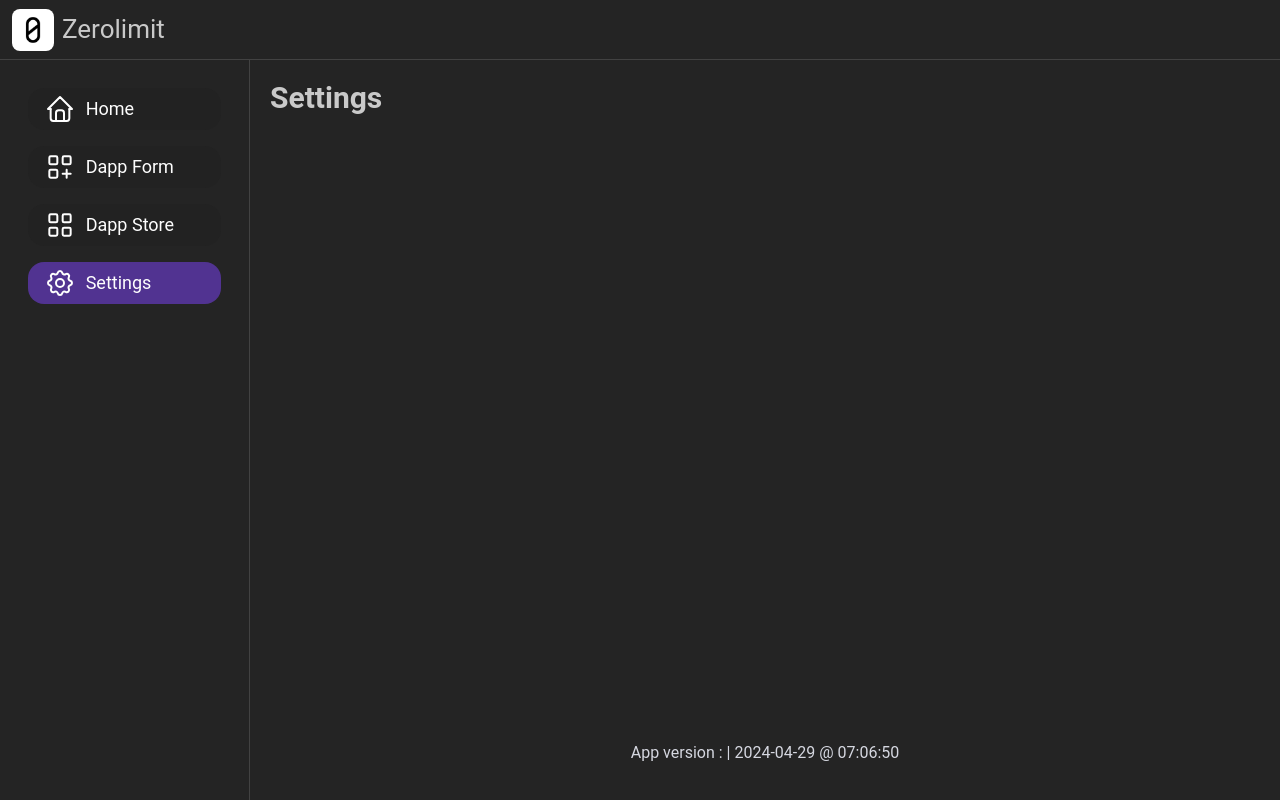
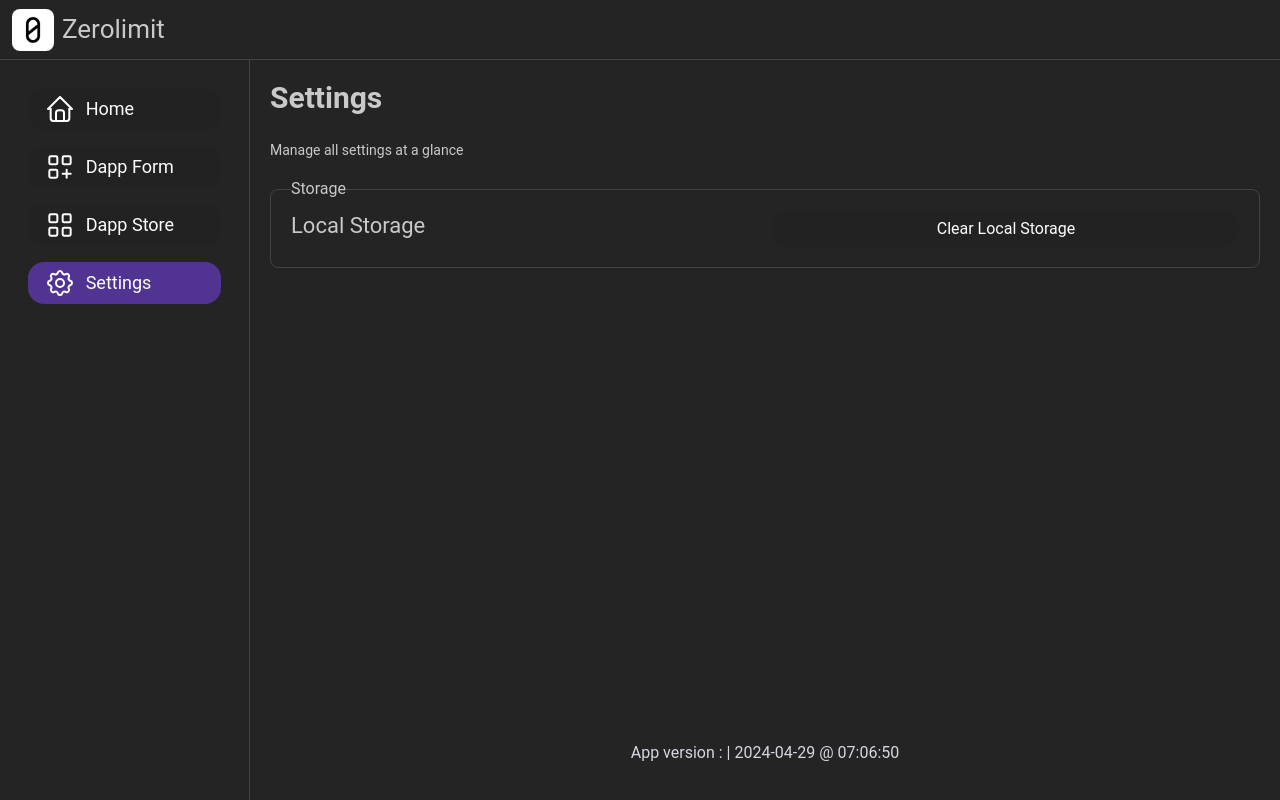
Before and after one commit to 0xJohnnie/zerolimit, a Next.js app: page /settings in a window 1280 px wide. Built offline with nearby package versions, Linux system fonts and the light colour scheme.

Commit message:
feat: Add storage section to settings page

```diff
--- a/src/app/settings/page.tsx
+++ b/src/app/settings/page.tsx
@@ -1,6 +1,7 @@
 import { Metadata } from 'next';
+import dynamic from 'next/dynamic';
 
-import { Stack, Text } from '@mantine/core';
+import { Stack, Text, Title } from '@mantine/core';
 
 import InstallPWA from '@components/Pwa';
 
@@ -17,11 +18,19 @@ export const metadata: Metadata = {
   },
 };
 
+const StorageSettings = dynamic(() => import('./storageSettings'));
+
 const Settings = () => {
   return (
     <>
       <Stack className={appShellClasses.headerFullWidth}>
-        <h1 className={_cssTitle}>Settings</h1>
+        <Stack>
+          <Title className={_cssTitle}>Settings</Title>
+          <Title order={6} mt={8}>
+            Manage all settings at a glance
+          </Title>
+          <StorageSettings />
+        </Stack>
 
         <Stack>
           <InstallPWA />
--- /dev/null
+++ b/src/app/settings/storageSettings.tsx
@@ -0,0 +1,45 @@
+'use client';
+
+import { useCallback } from 'react';
+
+import { Button, Fieldset, SimpleGrid, Title } from '@mantine/core';
+import { useDisclosure } from '@mantine/hooks';
+
+import { _dappForm, NOTIFICATION_CLOSE_DELAY } from '@utils/constant';
+import { deleteFromLocalStorage, showNotificationMessage } from '@utils/util';
+
+const StorageSettings = () => {
+  const [loadingState, { close: stopLoadingState, open: startLoadingState }] =
+    useDisclosure(false);
+
+  const handleClick = useCallback(() => {
+    startLoadingState();
+    showNotificationMessage({
+      title: 'Local Storage',
+      message: 'Local Storage successfully cleared',
+      autoCloseDuration: NOTIFICATION_CLOSE_DELAY,
+    });
+    deleteFromLocalStorage(_dappForm);
+
+    setTimeout(() => {
+      stopLoadingState();
+    }, 750);
+    // eslint-disable-next-line react-hooks/exhaustive-deps
+  }, []);
+
+  return (
+    <>
+      <Fieldset legend="Storage">
+        <SimpleGrid cols={2}>
+          <Title order={3}>Local Storage</Title>
+
+          <Button loading={loadingState} onClick={handleClick} fullWidth>
+            Clear Local Storage
+          </Button>
+        </SimpleGrid>
+      </Fieldset>
+    </>
+  );
+};
+
+export default StorageSettings;
```
